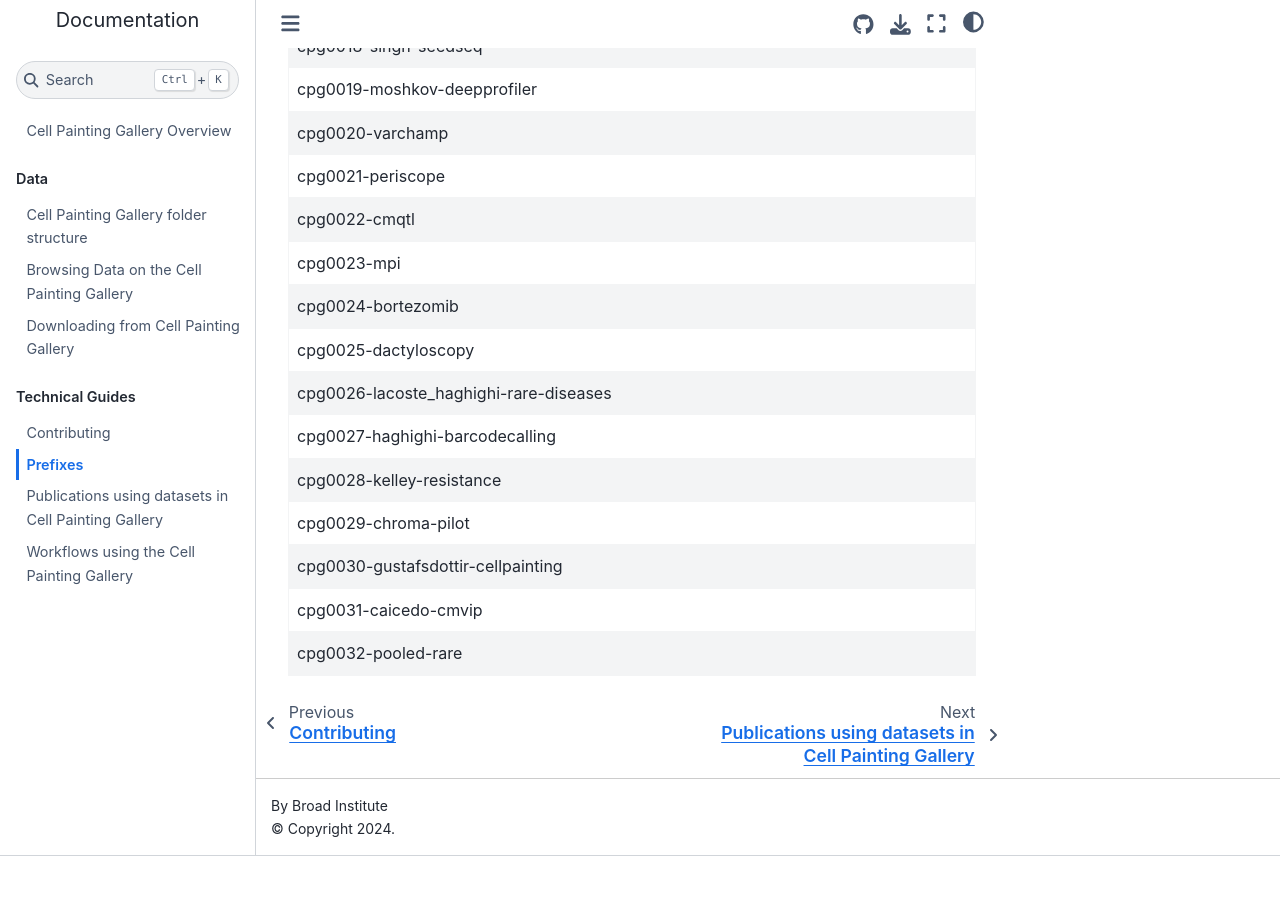
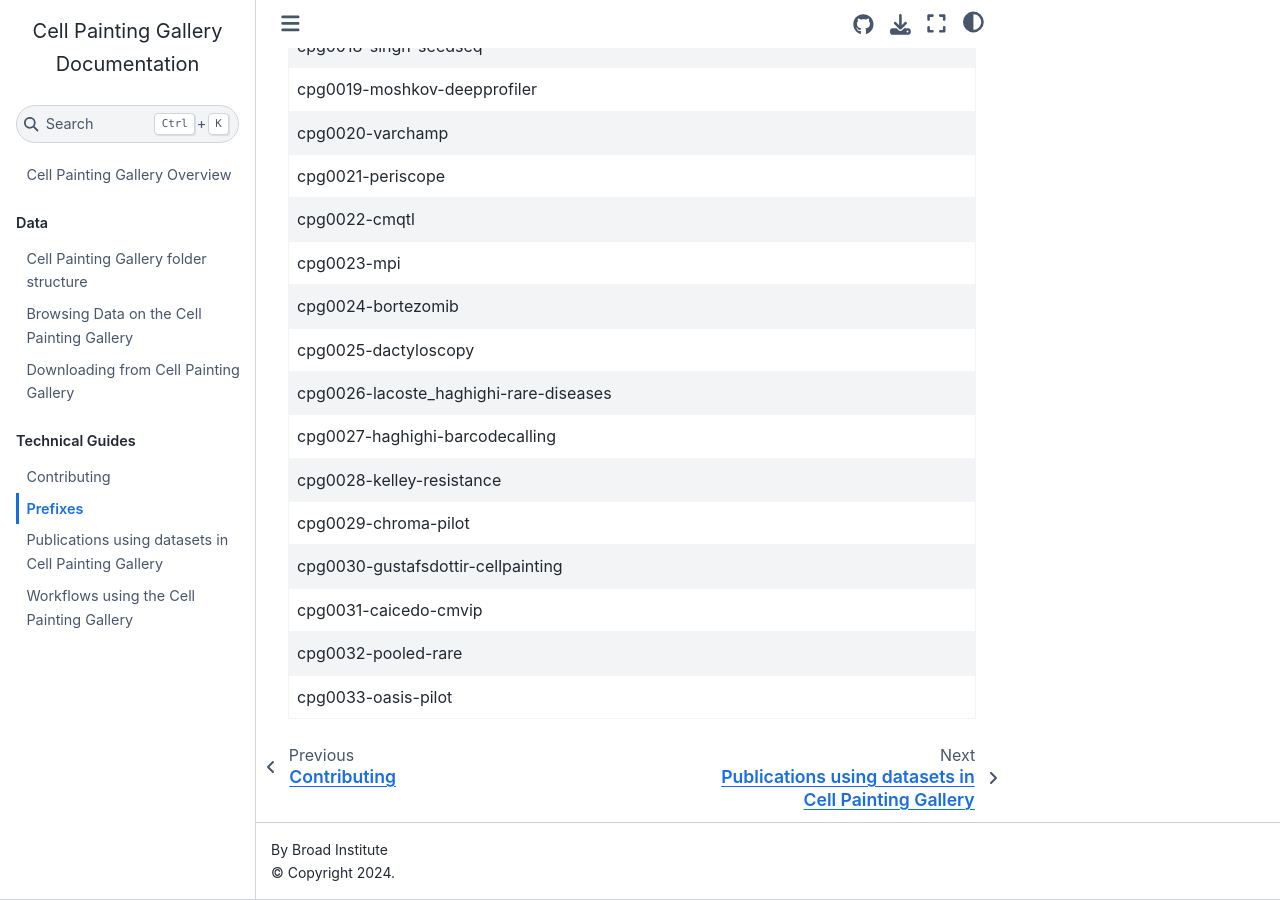
Before and after one commit to broadinstitute/cellpainting-gallery, a Jupyter Book: the page built from documentation/prefixes.md, in a window 1280 px wide and 900 px high, scrolled down 1034 px. Built offline with Jupyter Book 1.0.4 settings and Sphinx 7.4.7 and the Sphinx Book theme 1.1.4, drawn with Linux system fonts in a browser that asks for light colours; before the commit the page ends 1890 px from its top, so only the background shows below that.

Commit message:
add cpg0033-oasis-pilot

```diff
--- a/documentation/prefixes.md
+++ b/documentation/prefixes.md
@@ -38,3 +38,4 @@
 | cpg0030-gustafsdottir-cellpainting       |
 | cpg0031-caicedo-cmvip                    |
 | cpg0032-pooled-rare                      |
+| cpg0033-oasis-pilot                      |
```
